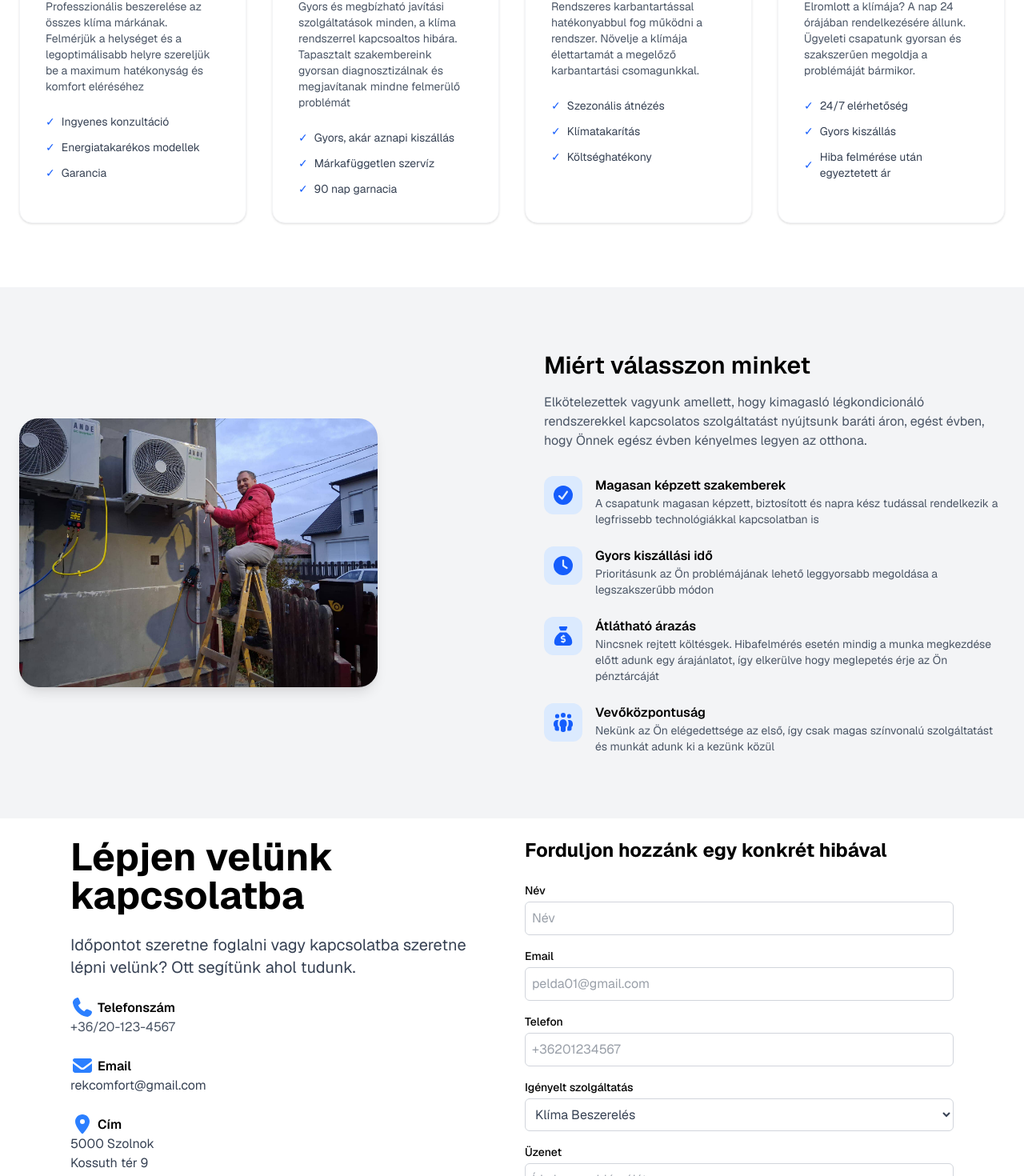
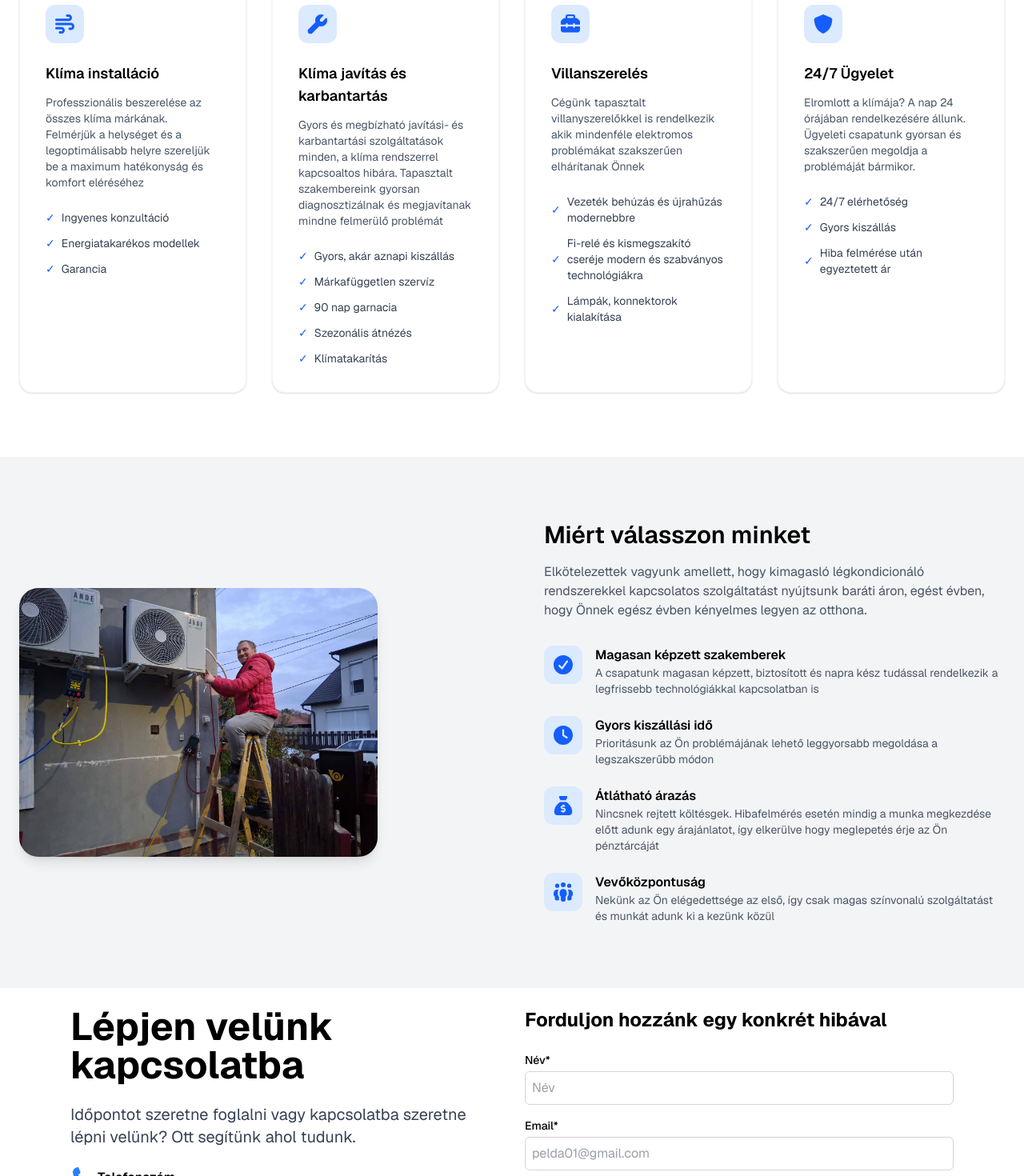
Before and after one commit to mpete01/klimas-website, a Next.js app: page / in a window 1280 px wide. Shown: the part 1155-2625 px from the top of the page at 80% size. Built offline with nearby package versions, Linux system fonts and the light colour scheme.

Commit message:
created backend for email sending and polished UI

```diff
--- a/app/components/BodyComponent.jsx
+++ b/app/components/BodyComponent.jsx
@@ -2,6 +2,8 @@
 import Image from "next/image"
 import { useState } from "react"
 import { FontAwesomeIcon } from '@fortawesome/react-fontawesome';
+import { ToastContainer, toast } from 'react-toastify';
+import 'react-toastify/dist/ReactToastify.css';
 import '../lib/font-awesome';
 
 function BodyComponent(){
@@ -9,22 +11,87 @@ function BodyComponent(){
     const [email, setEmail] = useState('')
     const [phone, setPhone] = useState('')
     const [serviceNeeded, setServiceNeeded] = useState('')
-    const [] = useState('')
+    const [issue, setIssue] = useState('')
+
+    const handleSelectServiceNeeded = (e) => {
+        setServiceNeeded(e.target.value)
+    }
+
+    const submitProblem = (e) => {
+        e.preventDefault()
+        if(name == '' || (email == '' && phone == '')){
+            return toast.error('Név és telefon vagy email nem lehet üres', {
+                    position: "top-right",
+                    autoClose: 3000,
+                    hideProgressBar: true,
+                    closeOnClick: true,
+                    pauseOnHover: false,
+                    draggable: true,
+                    progress: undefined,
+                    theme: "colored",
+                });
+        }
+        fetch('/api/send-email', {
+            method: 'POST',
+            headers: {
+                'Content-Type': 'application/json',
+            },
+            body: JSON.stringify({ name, email, phone, serviceNeeded, issue })
+        })
+        .then(response => response.json())
+        .then(data => {
+            console.log(data.message)
+            if(data.message == "Email sent successfully"){
+                toast.success('Email sikeresen elküldve', {
+                    position: "top-right",
+                    autoClose: 2000,
+                    hideProgressBar: true,
+                    closeOnClick: true,
+                    pauseOnHover: false,
+                    draggable: true,
+                    progress: undefined,
+                    theme: "colored",
+                });
+                setTimeout(() => {
+                    setName('')
+                    setEmail('')
+                    setPhone('')
+                    setServiceNeeded('')
+                    setIssue('')
+                }, 1500)
+
+            } else {
+                toast.error('Hiba az elküldésben. Kérem próbálja újra', {
+                    position: "top-right",
+                    autoClose: 3000,
+                    hideProgressBar: true,
+                    closeOnClick: true,
+                    pauseOnHover: false,
+                    draggable: true,
+                    progress: undefined,
+                    theme: "colored",
+                });
+            }
+        })
+        .catch(err => console.error(err))
+
+    }
 
     return <>
         <section className="bg-blue-700 text-white px-6 py-16">
             <div className="max-w-7xl mx-auto flex flex-col lg:flex-row items-center gap-12">
                 <div className="flex-1 max-w-xl">
                     <h1 className="text-4xl md:text-5xl font-bold leading-tight mb-6">
-                        Professzionális klíma szerelés és karbantartás
+                        Professzionális klíma- és villanyszerelés, valamint ezen eszközök karbantartása
                     </h1>
                     <p className="text-blue-100 text-lg mb-8">
-                        Professszionális hűtő- és fűtő klímák megoldásának kivitelezése othhonában vagy vállalkozásában.
+                        Professszionális hűtő- és fűtő klímák megoldásának kivitelezése és villanyszereléssel kapcsoaltos
+                        szolgáltatások szállítása othhonába vagy vállalkozásába. <br/>
                         Gyors, megbízható és megfizetehető szolgáltatás amiben megbízhat.
                     </p>
                     <div className="flex gap-4 flex-wrap">
-                        <button className="bg-white text-blue-700 px-6 py-3 rounded-lg font-medium hover:bg-blue-100 transition">Foglaljon időpontot</button>
-                        <button className="border-2 border-white px-6 py-3 rounded-lg font-medium hover:bg-white hover:text-blue-700 transition">Hívjon most</button>
+                        {/*<button className="bg-white text-blue-700 px-6 py-3 rounded-lg font-medium hover:bg-blue-100 transition">Foglaljon időpontot</button>*/}
+                        <a href="tel:+36203338912" className="border-2 border-white px-6 py-3 rounded-lg font-medium hover:bg-white hover:text-blue-700 transition">Hívjon most</a>
                     </div>
                     <div className="flex gap-10 mt-12">
                         <div>
@@ -51,7 +118,7 @@ function BodyComponent(){
                 </div>
             </div>
         </section>
-        <section className="bg-white py-20">
+        <section id="services" className="bg-white py-20">
             <div className="max-w-7xl mx-auto px-6">
                 <div className="text-center max-w-2xl mx-auto mb-16">
                     <h2 className="text-black text-4xl md:text-5xl font-semibold mb-4">Szolgáltatásaink</h2>
@@ -82,9 +149,9 @@ function BodyComponent(){
                         <div className="w-12 h-12 flex items-center justify-center rounded-xl bg-blue-100 text-blue-600 mb-6">
                             <FontAwesomeIcon icon="wrench" size="xl"/>
                         </div>
-                        <h3 className="text-black text-lg font-semibold mb-3">Klíma javítás</h3>
+                        <h3 className="text-black text-lg font-semibold mb-3">Klíma javítás és karbantartás</h3>
                         <p className="text-gray-600 text-sm mb-6">
-                            Gyors és megbízható javítási szolgáltatások minden, a klíma rendszerrel kapcsoaltos hibára.
+                            Gyors és megbízható javítási- és karbantartási szolgáltatások minden, a klíma rendszerrel kapcsoaltos hibára.
                             Tapasztalt szakembereink gyorsan diagnosztizálnak és megjavítanak mindne felmerülő problémát
                         </p>
                         <ul className="space-y-3 text-sm">
@@ -97,25 +164,31 @@ function BodyComponent(){
                             <li className="flex items-center gap-2 text-gray-700">
                                 <span className="text-blue-600">✓</span>90 nap garnacia
                             </li>
+                            <li className="flex items-center gap-2 text-gray-700">
+                                <span className="text-blue-600">✓</span>Szezonális átnézés
+                            </li>
+                            <li className="flex items-center gap-2 text-gray-700">
+                                <span className="text-blue-600">✓</span>Klímatakarítás
+                            </li>
                         </ul>
                     </div>
                     <div className="bg-white rounded-2xl border border-gray-100 shadow-sm p-8">
                         <div className="w-12 h-12 flex items-center justify-center rounded-xl bg-blue-100 text-blue-600 mb-6">
                             <FontAwesomeIcon icon="toolbox" size="xl"/>
                         </div>
-                        <h3 className="text-black text-lg font-semibold mb-3">Karbantartás</h3>
+                        <h3 className="text-black text-lg font-semibold mb-3">Villanszerelés</h3>
                         <p className="text-gray-600 text-sm mb-6">
-                            Rendszeres karbantartással hatékonyabbul fog működni a rendszer. Növelje a klímája élettartamát a megelőző karbantartási csomagunkkal.
+                            Cégünk tapasztalt villanyszerelőkkel is rendelkezik akik mindenféle elektromos problémákat szakszerűen elhárítanak Önnek
                         </p>
                         <ul className="space-y-3 text-sm">
                             <li className="flex items-center gap-2 text-gray-700">
-                                <span className="text-blue-600">✓</span>Szezonális átnézés
+                                <span className="text-blue-600">✓</span>Vezeték behúzás és újrahűzás modernebbre
                             </li>
                             <li className="flex items-center gap-2 text-gray-700">
-                                <span className="text-blue-600">✓</span>Klímatakarítás
+                                <span className="text-blue-600">✓</span>Fi-relé és kismegszakító cseréje modern és szabványos technológiákra
                             </li>
                             <li className="flex items-center gap-2 text-gray-700">
-                                <span className="text-blue-600">✓</span>Költséghatékony
+                                <span className="text-blue-600">✓</span>Lámpák, konnektorok kialakítása
                             </li>
                         </ul>
                     </div>
@@ -211,22 +284,18 @@ function BodyComponent(){
                 </div>
             </div>
         </section>
-        <section>
+        <section id="contact">
             <div class="max-w-6xl mx-auto p-6 grid grid-cols-1 md:grid-cols-2 gap-8 bg-white">
                 <div class="space-y-6">
                     <h2 class="text-4xl md:text-5xl font-bold text-black">Lépjen velünk kapcsolatba</h2>
                     <p class="text-gray-700 text-xl">Időpontot szeretne foglalni vagy kapcsolatba szeretne lépni velünk? Ott segítünk ahol tudunk.</p>
                     <div>
                         <h3 class="font-semibold text-black"><FontAwesomeIcon icon="phone" size="xl" className="text-blue-500 mr-1"/>Telefonszám</h3>
-                        <a href="tel:+36201234567" class="text-gray-600">+36/20-123-4567</a>
+                        <a href="tel:+36203338912" class="text-gray-600">+36/20-333-8912</a>
                     </div>
                     <div>
                         <h3 class="font-semibold text-black"><FontAwesomeIcon icon="envelope" size="xl" className="text-blue-500 mr-1"/>Email</h3>
                         <a href="mailto:rekcomfort@gmail.com" class="text-gray-700">rekcomfort@gmail.com</a>
-                    </div>
-                    <div>
-                        <h3 class="font-semibold text-black"><FontAwesomeIcon icon="location-dot" size="xl" className="text-blue-500 mr-1"/>Cím</h3>
-                        <p class="text-gray-700">5000 Szolnok<br/>Kossuth tér 9</p>
                     </div>
                     <div>
                     <h3 class="font-semibold text-gray-700"><FontAwesomeIcon icon="clock" size="xl" className="text-blue-500 mr-1"/>Ügyfélfogadás</h3>
@@ -241,40 +310,49 @@ function BodyComponent(){
                     <h2 class="text-2xl font-bold text-black">Forduljon hozzánk egy konkrét hibával</h2>
                     <form class="space-y-4">
                     <div>
-                        <label class="block text-sm font-medium text-black">Név</label>
-                        <input type="text" placeholder="Név" class="text-gray-700 mt-1 block w-full border border-gray-300 rounded-md p-2 focus:ring-blue-500 focus:border-blue-500" />
+                        <label required class="block text-sm font-medium text-black">Név*</label>
+                        <input type="text" onChange={(e) => setName(e.target.value)} value={name}
+                            placeholder="Név" class="text-gray-700 mt-1 block w-full border border-gray-300 rounded-md p-2 focus:ring-blue-500 focus:border-blue-500" />
+                    </div>
+                    <div>
+                        <label required class="block text-sm font-medium text-black">Email*</label>
+                        <input type="email" onChange={(e) => setEmail(e.target.value)} value={email}
+                            placeholder="pelda01@gmail.com" class="text-gray-700 mt-1 block w-full border border-gray-300 rounded-md p-2 focus:ring-blue-500 focus:border-blue-500"/>
                     </div>
 
                     <div>
-                        <label class="block text-sm font-medium text-black">Email</label>
-                        <input type="email" placeholder="pelda01@gmail.com" class="text-gray-700 mt-1 block w-full border border-gray-300 rounded-md p-2 focus:ring-blue-500 focus:border-blue-500"/>
-                    </div>
-
-                    <div>
-                        <label class="block text-sm font-medium text-black">Telefon</label>
-                        <input type="tel" placeholder="+36201234567" class="text-gray-700 mt-1 block w-full border border-gray-300 rounded-md p-2 focus:ring-blue-500 focus:border-blue-500"/>
+                        <label required class="block text-sm font-medium text-black">Telefon*</label>
+                        <input type="tel" placeholder="+36201234567" onChange={(e) => setPhone(e.target.value)} value={phone}
+                        class="text-gray-700 mt-1 block w-full border border-gray-300 rounded-md p-2 focus:ring-blue-500 focus:border-blue-500"/>
                     </div>
 
                     <div>
                         <label class="text-black block text-sm font-medium ">Igényelt szolgáltatás</label>
-                        <select class="text-gray-700 mt-1 block w-full border border-gray-300 rounded-md p-2 focus:ring-blue-500 focus:border-blue-500">
-                            <option>Klíma Beszerelés</option>
-                            <option>Hűtő/fűtőtest Javítás</option>
-                            <option>Karbantartás</option>
-                            <option>Sürgős Kiszállás</option>
+                        <select required value={serviceNeeded} onChange={handleSelectServiceNeeded}
+                            class="text-gray-700 mt-1 block w-full border border-gray-300 rounded-md p-2 focus:ring-blue-500 focus:border-blue-500">
+                            <option value="">válasszon a listából</option>
+                            <option value="Klíma szereles">Klíma Beszerelés</option>
+                            <option value="Hűtő/fűtőtest javítás">Hűtő/fűtőtest Javítás</option>
+                            <option value="Karbantartás">Karbantartás</option>
+                            <option value="Villanyvezeték probléma">Villanyvezeték probléma</option>
+                            <option value="Biztosíték szerelés">Biztosíték szerelés</option>
+                            <option value="Egyéb villanyszereléssel kapcsoaltos probléma">Egyéb vilanyszereléssel kapcsoaltos probléma</option>
+                            <option value="Sürgős kiszállás">Sürgős Kiszállás</option>
                         </select>
                     </div>
 
                     <div>
-                        <label class="block text-sm font-medium text-black">Üzenet</label>
-                        <textarea rows="4" placeholder="Írja le a problémáját..." class="text-gray-700 mt-1 block w-full border border-gray-300 rounded-md p-2 focus:ring-blue-500 focus:border-blue-500"></textarea>
+                        <label class="block text-sm font-medium text-black">Üzenet*</label>
+                        <textarea required rows="4" onChange={(e) => setIssue(e.target.value)} value={issue}
+                        placeholder="Írja le részletesebben a problémáját..." class="text-gray-700 mt-1 block w-full border border-gray-300 rounded-md p-2 focus:ring-blue-500 focus:border-blue-500"></textarea>
                     </div>
 
-                    <button type="submit" class="text-xl w-full bg-blue-600 text-white py-2 px-4 rounded-md hover:bg-blue-700 transition cursor-pointer">Üzenet Küldése</button>
+                    <button type="submit" onClick={submitProblem} class="text-xl w-full bg-blue-600 text-white py-2 px-4 rounded-md hover:bg-blue-700 transition cursor-pointer">Üzenet Küldése</button>
                     </form>
                 </div>
             </div>
         </section>
+        <ToastContainer />
     </>
 
 }
--- a/app/components/Footer.jsx
+++ b/app/components/Footer.jsx
@@ -12,7 +12,8 @@ function Footer(){
           Rek Comfort Sytems
         </h2>
         <p class="text-sm leading-relaxed">
-          Szakszerű klímaberendezések beszerelése, karbantartása otthonokba és irodákba egyaránt
+          Szakszerű klímaberendezések beszerelése, karbantartása, valamint villanyszereléssel kapcsoaltos munkálatok magas
+          szintű szolgáltatásának szállítása otthonokba és irodákba egyaránt
         </p>
       </div>
 
@@ -20,10 +21,10 @@ function Footer(){
       <div>
         <h3 class="text-white font-semibold mb-4">Szolgáltatások</h3>
         <ul class="space-y-2 text-sm">
-          <li><a href="#" class="hover:text-white">Klíma Beszerelés</a></li>
-          <li><a href="#" class="hover:text-white">Hűtő/fűtőtest Javítás</a></li>
-          <li><a href="#" class="hover:text-white">Karbantartás</a></li>
-          <li><a href="#" class="hover:text-white">Sürgős Kiszállás</a></li>
+          <li><a href="#services" class="hover:text-white">Klíma Beszerelés</a></li>
+          <li><a href="#services" class="hover:text-white">Hűtő/fűtőtest Javítás</a></li>
+          <li><a href="#services" class="hover:text-white">Karbantartás</a></li>
+          <li><a href="#services" class="hover:text-white">Sürgős Kiszállás</a></li>
         </ul>
       </div>
 
@@ -32,39 +33,9 @@ function Footer(){
         <h3 class="text-white font-semibold mb-4">Cég</h3>
         <ul class="space-y-2 text-sm">
           <li><a href="#" class="hover:text-white">Rólunk</a></li>
-          <li><a href="#" class="hover:text-white">Elérhetőségek</a></li>
+          <li><a href="#contact" class="hover:text-white">Elérhetőségek</a></li>
         </ul>
       </div>
-
-        {/*
-      <div>
-        <h3 class="text-white font-semibold mb-4">Follow Us</h3>
-        <div class="flex space-x-4">
-          <a href="#" class="w-10 h-10 flex items-center justify-center rounded-lg bg-slate-800 hover:bg-slate-700 transition">
-            <svg class="w-5 h-5 fill-current text-white" viewBox="0 0 24 24">
-              <path d="M22 12a10 10 0 1 0-11.5 9.9v-7h-2v-3h2V9.5c0-2 1.2-3.1 3-3.1.9 0 1.8.1 1.8.1v2h-1c-1 0-1.3.6-1.3 1.2V12h2.6l-.4 3h-2.2v7A10 10 0 0 0 22 12Z"/>
-            </svg>
-          </a>
-
-          <a href="#" class="w-10 h-10 flex items-center justify-center rounded-lg bg-slate-800 hover:bg-slate-700 transition">
-            <svg class="w-5 h-5 fill-current text-white" viewBox="0 0 24 24">
-              <path d="M23 3a10.9 10.9 0 0 1-3.1.9A5.4 5.4 0 0 0 22.4 1a10.7 10.7 0 0 1-3.4 1.3A5.4 5.4 0 0 0 9.5 7.5a15.3 15.3 0 0 1-11-5.6 5.4 5.4 0 0 0 1.7 7.2A5.3 5.3 0 0 1 1 8.5v.1a5.4 5.4 0 0 0 4.3 5.3 5.5 5.5 0 0 1-1.4.2 5.8 5.8 0 0 1-1-.1 5.4 5.4 0 0 0 5 3.7A10.8 10.8 0 0 1 0 19.5 15.2 15.2 0 0 0 8.3 22c10 0 15.5-8.3 15.5-15.5v-.7A11 11 0 0 0 23 3Z"/>
-            </svg>
-          </a>
-
-          <a href="#" class="w-10 h-10 flex items-center justify-center rounded-lg bg-slate-800 hover:bg-slate-700 transition">
-            <svg class="w-5 h-5 fill-current text-white" viewBox="0 0 24 24">
-              <path d="M12 2.2c3.2 0 3.6 0 4.8.1 1.1 0 1.7.2 2.1.4a4.3 4.3 0 0 1 1.6 1.1 4.3 4.3 0 0 1 1.1 1.6c.2.4.4 1 .4 2.1.1 1.2.1 1.6.1 4.8s0 3.6-.1 4.8c0 1.1-.2 1.7-.4 2.1a4.3 4.3 0 0 1-1.1 1.6 4.3 4.3 0 0 1-1.6 1.1c-.4.2-1 .4-2.1.4-1.2.1-1.6.1-4.8.1s-3.6 0-4.8-.1c-1.1 0-1.7-.2-2.1-.4a4.3 4.3 0 0 1-1.6-1.1 4.3 4.3 0 0 1-1.1-1.6c-.2-.4-.4-1-.4-2.1C2.2 15.6 2.2 15.2 2.2 12s0-3.6.1-4.8c0-1.1.2-1.7.4-2.1A4.3 4.3 0 0 1 3.8 3.5a4.3 4.3 0 0 1 1.6-1.1c.4-.2 1-.4 2.1-.4C8.4 2.2 8.8 2.2 12 2.2Z"/>
-            </svg>
-          </a>
-
-          <a href="#" class="w-10 h-10 flex items-center justify-center rounded-lg bg-slate-800 hover:bg-slate-700 transition">
-            <svg class="w-5 h-5 fill-current text-white" viewBox="0 0 24 24">
-              <path d="M4.98 3.5a2.5 2.5 0 1 1 0 5 2.5 2.5 0 0 1 0-5ZM3 9h4v12H3V9Zm7 0h3.8v1.6h.1a4.2 4.2 0 0 1 3.8-2.1c4.1 0 4.9 2.7 4.9 6.2V21h-4v-5.3c0-1.3 0-3-1.9-3s-2.2 1.4-2.2 2.9V21h-4V9Z"/>
-            </svg>
-          </a>
-        </div>
-      </div>*/}
     </div>
 
     <div class="border-t border-slate-800 mt-12 pt-6 text-center text-sm text-slate-400">
--- a/app/components/Header.jsx
+++ b/app/components/Header.jsx
@@ -5,9 +5,15 @@ function Header(){
 
     return(
         <header>
-            <div className="w-full flex items-center justify-between p-2">
-                <div>
-                    <Image src="/logo-nobg.png" alt="company logo" width={300} height={200} className="ml-32"/>
+            <div className="w-full flex items-center justify-between p-2 sm:p-4 md:p-6">
+                <div className="flex justify-start w-full">
+                    <Image
+                        src="/logo-nobg.png"
+                        alt="company logo"
+                        width={300}
+                        height={200}
+                        className="ml-16 sm:ml-16 md:ml-8 lg:ml-0 max-w-full h-auto"
+                    />
                 </div>
             </div>
         </header>
--- a/app/page.jsx
+++ b/app/page.jsx
@@ -1,11 +1,13 @@
 import Header from "./components/Header";
 import BodyComponent from "./components/BodyComponent";
+import Footer from "./components/Footer";
 
 export default function Home() {
   return (
     <div className="min-h-screen bg-white font-sans">
       <Header/>
       <BodyComponent />
+      <Footer />
     </div>
   );
 }
--- a/package.json
+++ b/package.json
@@ -13,8 +13,10 @@
     "@fortawesome/free-solid-svg-icons": "^7.1.0",
     "@fortawesome/react-fontawesome": "^3.1.1",
     "next": "16.0.7",
+    "nodemailer": "^7.0.11",
     "react": "19.2.0",
-    "react-dom": "19.2.0"
+    "react-dom": "19.2.0",
+    "react-toastify": "^11.0.5"
   },
   "devDependencies": {
     "@tailwindcss/postcss": "^4",
```
Also changed, not shown: app/api/send-email/route.js (added, +42 -0 lines), 1 other file (tests, documents, lock files or other folders).
